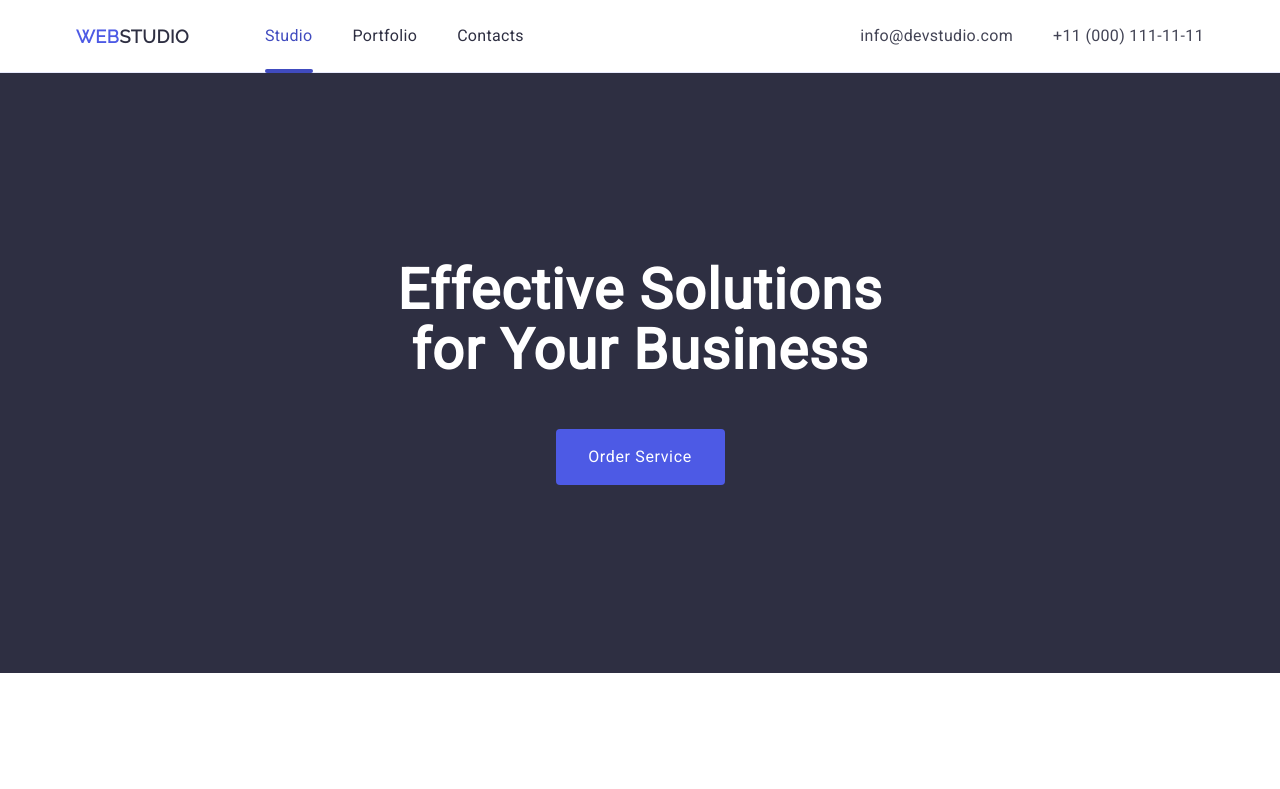
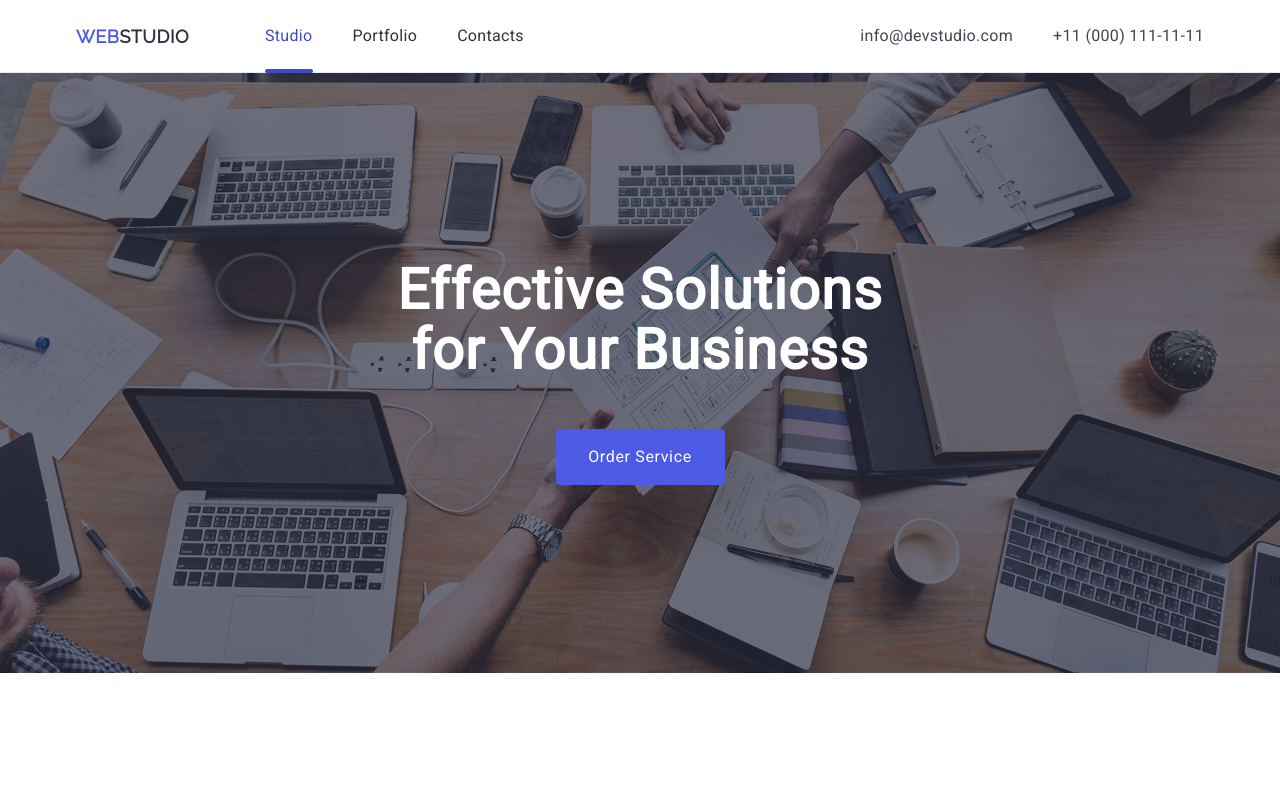
Before and after one commit to OlehYatsenk0/goit-markup-hw-04, a plain HTML site: page index.html in a window 1280 px wide. Shown: the top 789 px of the page. Drawn offline with nearby package versions, Linux system fonts and the light colour scheme; the site is published under a folder, as on GitHub Pages, so addresses that start at the root find nothing.

Commit message:
background-image

```diff
--- a/css/styles.css
+++ b/css/styles.css
@@ -144,7 +144,7 @@ color: #2e2f42;
         background-color: #2e2f42;
         align-items: center;
         margin: 0 auto;
-        background-image: linear-gradient(rgba(46, 47, 66, 0.7), rgba(46, 47, 66, 0.7)), url("/images/herobg.jpg");
+        background-image: linear-gradient(rgba(46, 47, 66, 0.7), rgba(46, 47, 66, 0.7)), url(../images/herobg.jpg);
         max-width: 1440px;
         background-repeat: no-repeat;
         background-position: center;
```
